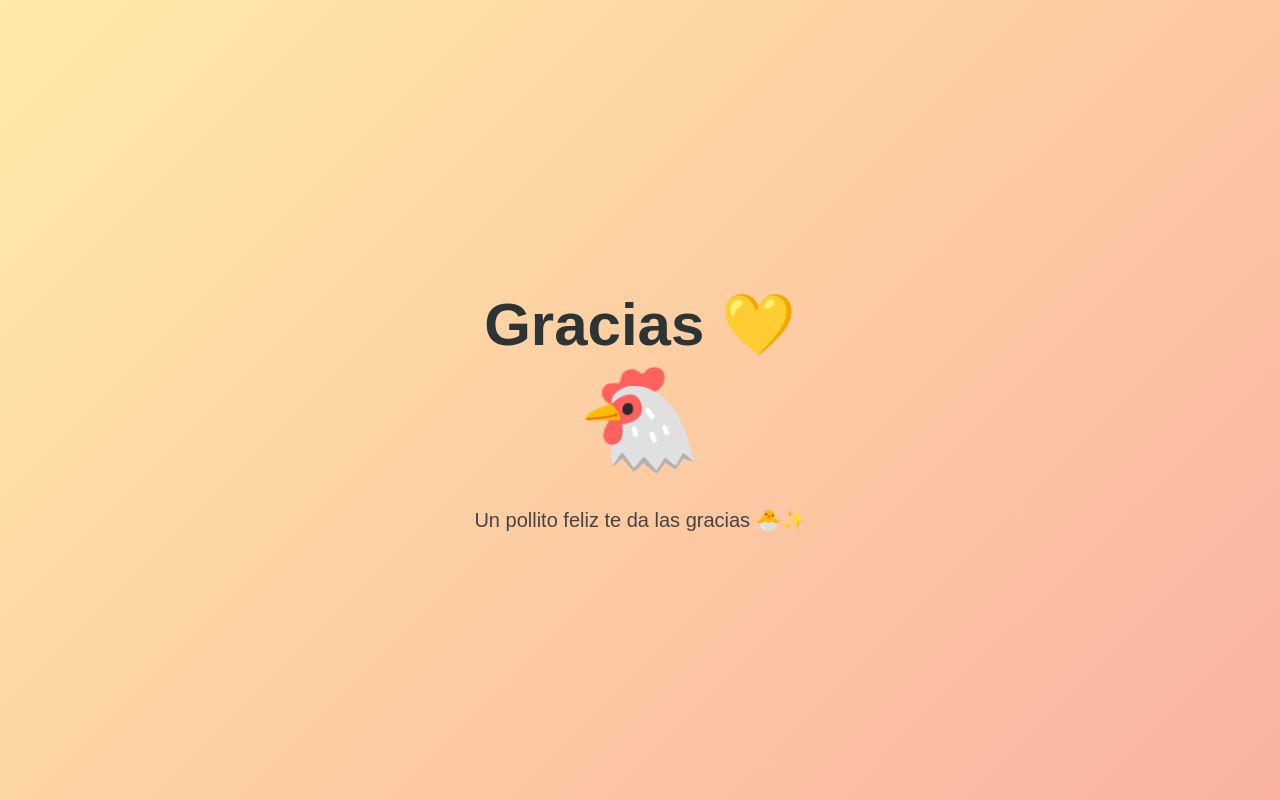
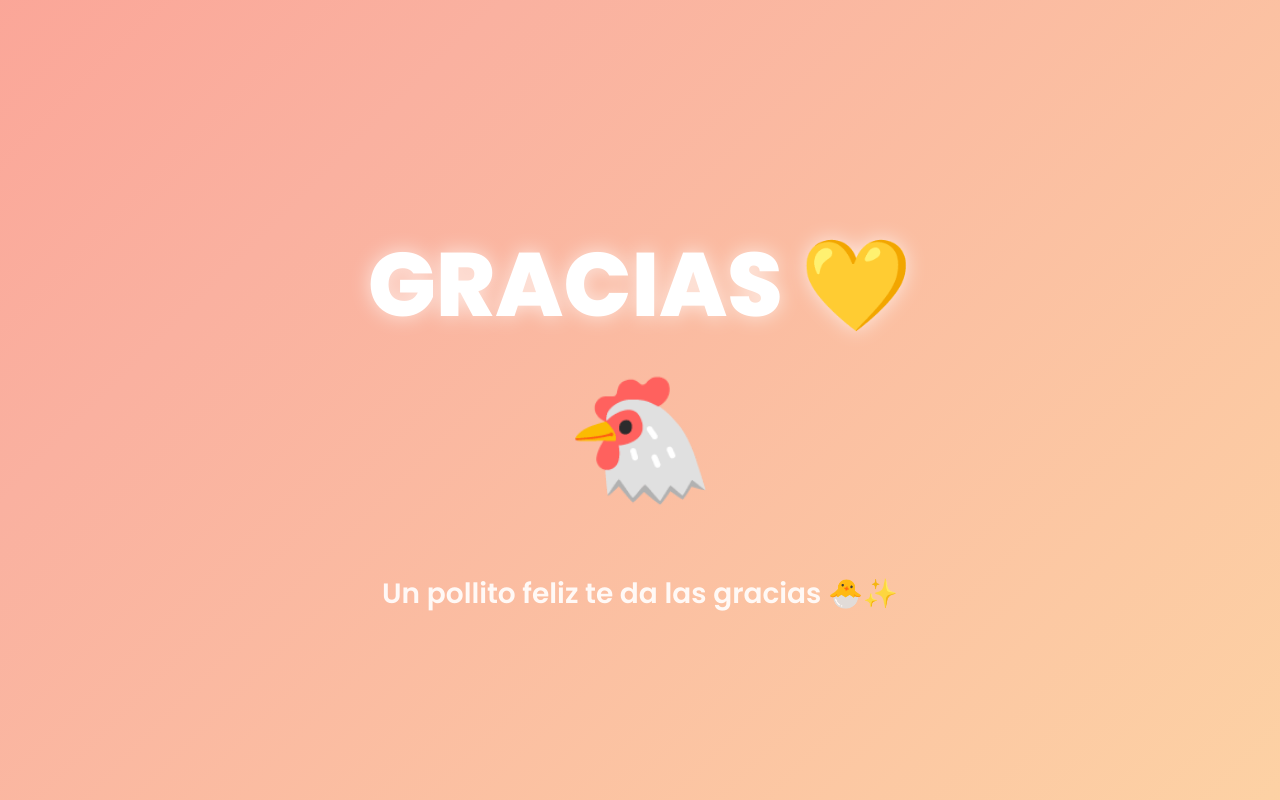
Before and after one commit to RobertoTicona/Gracias-, a plain HTML site: page index.html in a window 1280 px wide. Drawn offline with Linux system fonts and the light colour scheme.

Commit message:
Enhance styles and text in index.html
Updated styles and animations for improved aesthetics.

```diff
--- a/index.html
+++ b/index.html
@@ -3,6 +3,9 @@
 <head>
     <meta charset="UTF-8">
     <title>Gracias 💛</title>
+
+    <!-- Fuente bonita -->
+    <link href="https://fonts.googleapis.com/css2?family=Poppins:wght@600;800&display=swap" rel="stylesheet">
 
     <style>
         body {
@@ -12,44 +15,55 @@
             justify-content: center;
             align-items: center;
             flex-direction: column;
-            background: linear-gradient(135deg, #ffeaa7, #fab1a0);
-            font-family: Arial, sans-serif;
+            background: linear-gradient(-45deg, #ffeaa7, #fab1a0, #ff7675, #fd79a8);
+            background-size: 400% 400%;
+            animation: gradientMove 10s ease infinite;
+            font-family: 'Poppins', sans-serif;
             text-align: center;
         }
 
         h1 {
-            font-size: 60px;
-            color: #2d3436;
+            font-size: 90px;
+            font-weight: 800;
+            color: white;
+            text-shadow: 0 0 20px rgba(255,255,255,0.7);
             margin-bottom: 20px;
             animation: fadeIn 2s ease-in-out;
         }
 
         .pollo {
-            font-size: 100px;
+            font-size: 120px;
             animation: bounce 1s infinite alternate;
         }
 
         p {
-            font-size: 20px;
-            color: #444;
-            margin-top: 10px;
+            font-size: 28px;
+            color: white;
+            margin-top: 20px;
+            opacity: 0.9;
         }
 
         @keyframes bounce {
             from { transform: translateY(0); }
-            to { transform: translateY(-20px); }
+            to { transform: translateY(-25px); }
         }
 
         @keyframes fadeIn {
-            from { opacity: 0; }
-            to { opacity: 1; }
+            from { opacity: 0; transform: scale(0.8); }
+            to { opacity: 1; transform: scale(1); }
+        }
+
+        @keyframes gradientMove {
+            0% { background-position: 0% 50%; }
+            50% { background-position: 100% 50%; }
+            100% { background-position: 0% 50%; }
         }
     </style>
 </head>
 
 <body>
 
-    <h1>Gracias 💛</h1>
+    <h1>GRACIAS 💛</h1>
 
     <div class="pollo">🐔</div>
 
```
